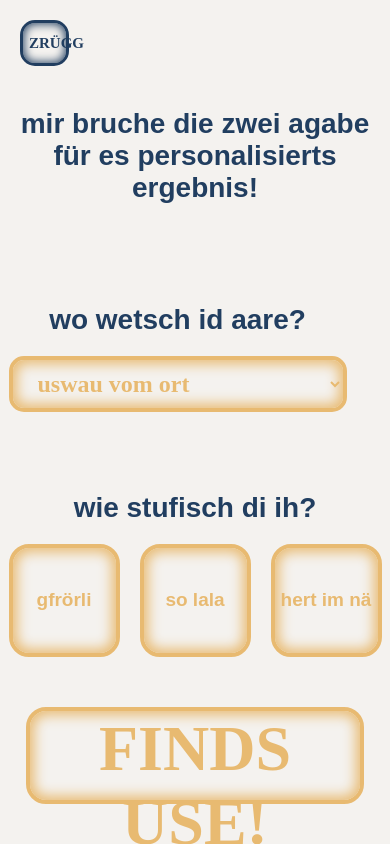
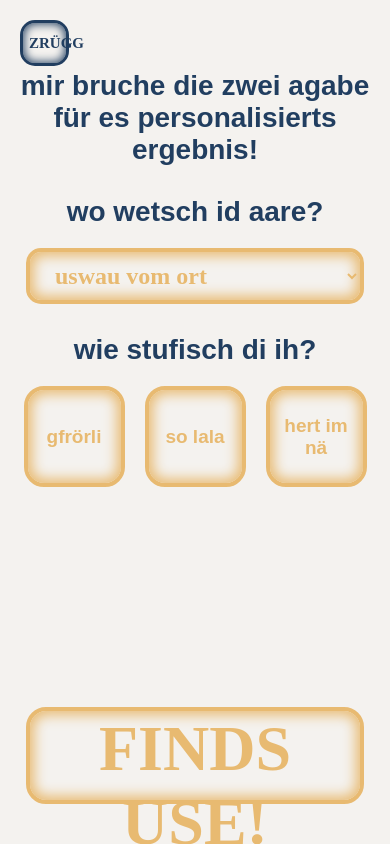
Before and after one commit to joy-lisa/im3, a PHP site: page /decision.html in a window 390 px wide. Run offline with PHP 8.4, Linux system fonts and the light colour scheme; some web fonts are replaced.

Commit message:
responsive

```diff
--- a/css/style.css
+++ b/css/style.css
@@ -259,10 +259,10 @@
 .bubbler1 {
     position: fixed;
     left: 5%;
-    top: 200px;
+    top: 300px;
     transform: translateX(-50%) scaleX(-1);
     width: 50%;
-    max-width: 600px;
+    max-width: 400px;
     height: auto;
     z-index: 0;
 }
@@ -727,26 +727,60 @@
 }
 
 @media (max-width: 460px) {
+
+    .index-body {
+        overflow: hidden;
+    }
+
+    h1 {
+        font-size: 100px;
+    }
+
+    .subtitle {
+        font-size: 26px;
+        height: 300px;
+    }
+
     .page-container {
-        justify-content: space-evenly;
+        justify-content: space-between;
         padding: 3vh 1rem;
     }
 
-    h1.titel {
-        font-size: 120px;
-    }
-
     .yes-button {
-        height: 60px;
-        font-size: 24px;
+        color: var(--light-orange, #E8BA71);
+        text-align: center;
+        font-family: Aptly;
+        font-size: 64px;
+        font-style: normal;
+        font-weight: 700;
+        line-height: normal;
     }
 
     h2.titelentscheid {
+        padding: 0;
+        margin: 0;
         font-size: 28px;
     }
 
-    .decision-wrapper {
+    /* .decision-wrapper {
         padding: 20px;
+    } */
+
+    .entscheidungscontainer {
+        justify-content: center;
+        gap: 10px;
+    }
+
+.de-body {
+    overflow: hidden;
+}
+
+    .decision-body {
+        /* padding: 3vh 1rem; */
+        gap: 30px;
+        justify-content: flex-start;
+        display: flex;
+        padding-top: 70px;
     }
 
     .wohere {
@@ -755,6 +789,11 @@
 
     .stufe {
         font-size: 28px;
+    }
+
+    .auswahlbutton {
+        width: 101px;
+        height: 101px;
     }
 
     .zruegg-button {
@@ -815,6 +854,16 @@
         /* Abstand vom linken Rand */
         z-index: 100;
         /* damit nichts drüberliegt */
+    }
+
+    .bubbler1 {
+        display: none;
+    }
+
+    .bubbler2 {
+        top: 274px;
+        width: 250px;
+        rotate: -11deg;
     }
 
     .footer-titel {
--- a/decision.html
+++ b/decision.html
@@ -10,7 +10,7 @@
   <script src="https://cdn.jsdelivr.net/npm/chart.js"></script>
 </head>
 
-<body>
+<body class="de-body">
 
   <div>
     <a href="index.html">
--- a/index.html
+++ b/index.html
@@ -8,7 +8,7 @@
     <link rel="stylesheet" href="css/style.css">
     <script src="https://cdn.jsdelivr.net/npm/chart.js"></script>
 </head>
-<body>
+<body class="index-body">
 
 
 <div class="page-container">
--- a/js/chart.js
+++ b/js/chart.js
@@ -92,18 +92,19 @@
             color: '#f4f2ef',
             font: {
               family: 'Aptly',
+              size: 18,
             }
           }
         },
       },
       scales: {
         x: {
-          title: { display: true, text: 'zeitpunkt (in stunden)', color: '#f4f2ef', font: { family: 'Aptly' } },
+          title: { display: true, text: 'zeitpunkt (in stunden)', color: '#f4f2ef', font: { family: 'Aptly', size: 18 } },
           ticks: { color: '#f4f2ef', maxRotation: 90, minRotation: 90, font: { family: 'Aptly' } },
           grid: { color: '#9f9d9a' }
         },
         y: {
-          title: { display: true, text: 'temperatur (°C)', color: '#f4f2ef', font: { family: 'Aptly' } },
+          title: { display: true, text: 'temperatur (°C)', color: '#f4f2ef', font: { family: 'Aptly', size: 18 } },
           ticks: { color: '#f4f2ef', font: { family: 'Aptly' } },
           grid: { color: '#9f9d9a' },
           suggestedMin: 0,
```
